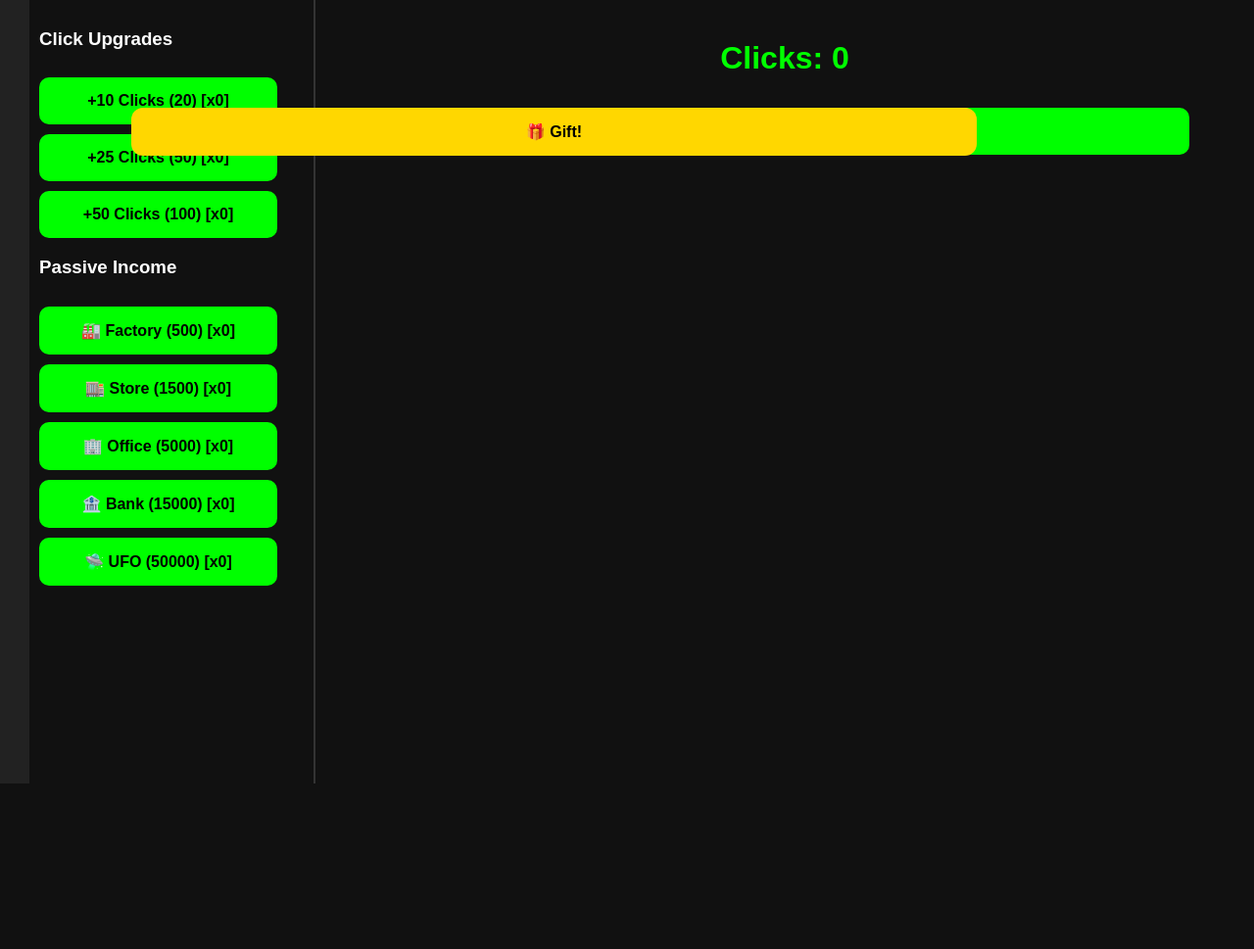
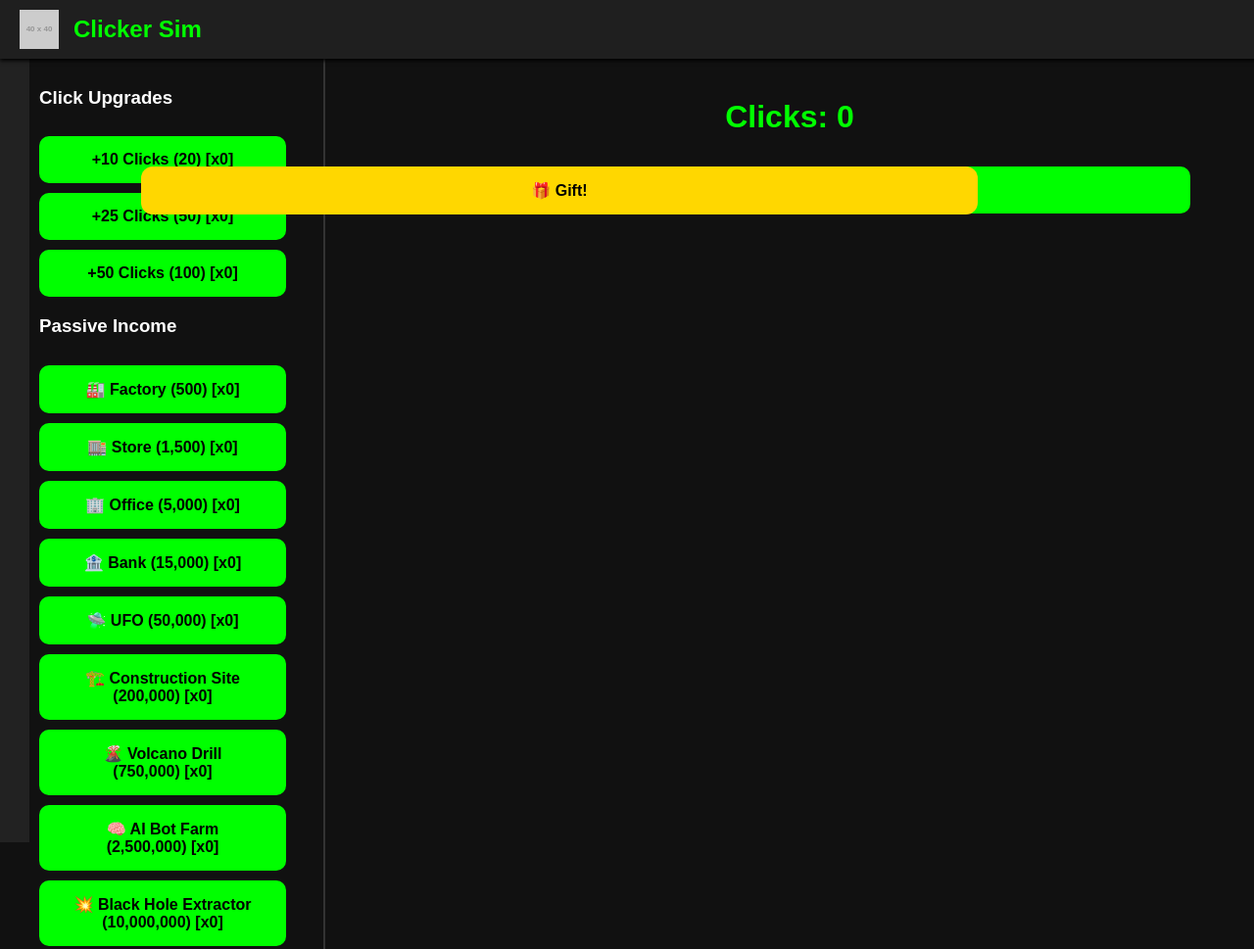
Before and after one commit to Coolwebsites130/Clicker-Sim, a plain HTML site: page index.html in a window 1280 px wide. Shown: the top 969 px of the page at 98% size. Before the commit the page ends 800 px from the top, so only its background shows below. Drawn offline with Linux system fonts and the light colour scheme; placeholder pictures from the web are drawn by us.

Commit message:
Update index.html

```diff
--- a/index.html
+++ b/index.html
@@ -1,17 +1,36 @@
 <!DOCTYPE html>
 <html lang="en">
 <head>
-  <meta charset="UTF-8">
-  <title>Clicker Empire 2X Mode</title>
+  <meta charset="UTF-8" />
+  <title>Clicker Sim</title>
   <style>
     body {
+      margin: 0;
       background-color: #111;
       color: white;
       font-family: Arial, sans-serif;
-      margin: 0;
-      padding: 0;
       display: flex;
       overflow-x: hidden;
+    }
+
+    header {
+      position: fixed;
+      top: 0;
+      left: 0;
+      width: 100%;
+      height: 60px;
+      background-color: #1f1f1f;
+      color: #0f0;
+      display: flex;
+      align-items: center;
+      padding: 0 20px;
+      z-index: 1000;
+      box-shadow: 0 2px 4px #000;
+    }
+
+    header img {
+      height: 40px;
+      margin-right: 15px;
     }
 
     #rage-bar {
@@ -19,6 +38,7 @@
       height: 100vh;
       background: #222;
       position: relative;
+      margin-top: 60px;
     }
 
     #rage-fill {
@@ -31,9 +51,10 @@
     }
 
     #sidebar {
-      width: 270px;
+      width: 280px;
       padding: 10px;
       border-right: 2px solid #333;
+      margin-top: 60px;
     }
 
     #main {
@@ -41,6 +62,7 @@
       text-align: center;
       padding: 20px;
       position: relative;
+      margin-top: 60px;
     }
 
     button {
@@ -103,6 +125,11 @@
   </style>
 </head>
 <body>
+  <header>
+    <img src="https://via.placeholder.com/40" alt="Logo" />
+    <h2>Clicker Sim</h2>
+  </header>
+
   <div id="rage-bar"><div id="rage-fill"></div></div>
 
   <div id="sidebar">
@@ -116,7 +143,11 @@
     <button onclick="buyAutoUpgrade('store', 1500, 5)" id="store">🏬 Store (1500)</button>
     <button onclick="buyAutoUpgrade('office', 5000, 15)" id="office">🏢 Office (5000)</button>
     <button onclick="buyAutoUpgrade('bank', 15000, 50)" id="bank">🏦 Bank (15000)</button>
-    <button onclick="buyAutoUpgrade('ufo', 50000, 200)" id="ufo">🛸 UFO Clickers (50000)</button>
+    <button onclick="buyAutoUpgrade('ufo', 50000, 200)" id="ufo">🛸 UFO (50000)</button>
+    <button onclick="buyAutoUpgrade('construction', 200000, 500)" id="construction">🏗️ Construction Site (200k)</button>
+    <button onclick="buyAutoUpgrade('volcano', 750000, 2500)" id="volcano">🌋 Volcano Drill (750k)</button>
+    <button onclick="buyAutoUpgrade('aibot', 2500000, 10000)" id="aibot">🧠 AI Bot Farm (2.5M)</button>
+    <button onclick="buyAutoUpgrade('blackhole', 10000000, 50000)" id="blackhole">💥 Black Hole Extractor (10M)</button>
   </div>
 
   <div id="main">
@@ -131,7 +162,7 @@
     let baseClickValue = parseInt(localStorage.getItem("clickValue")) || 1;
     let upgrades = JSON.parse(localStorage.getItem("upgrades")) || { upg1: 0, upg2: 0, upg3: 0 };
     let autoUpgrades = JSON.parse(localStorage.getItem("autoUpgrades")) || {
-      factory: 0, store: 0, office: 0, bank: 0, ufo: 0
+      factory: 0, store: 0, office: 0, bank: 0, ufo: 0, construction: 0, volcano: 0, aibot: 0, blackhole: 0
     };
     let rage = 0;
     let giftVisible = false;
@@ -180,11 +211,13 @@
 
     function generateAutoClicks() {
       let total = 0;
-      total += autoUpgrades.factory * 1;
-      total += autoUpgrades.store * 5;
-      total += autoUpgrades.office * 15;
-      total += autoUpgrades.bank * 50;
-      total += autoUpgrades.ufo * 200;
+      for (const key in autoUpgrades) {
+        let rate = {
+          factory: 1, store: 5, office: 15, bank: 50,
+          ufo: 200, construction: 500, volcano: 2500, aibot: 10000, blackhole: 50000
+        }[key];
+        total += autoUpgrades[key] * rate;
+      }
       if (total > 0) {
         clicks += total;
         saveProgress();
@@ -197,11 +230,19 @@
       document.getElementById("upg1").innerText = `+10 Clicks (20) [x${upgrades.upg1}]`;
       document.getElementById("upg2").innerText = `+25 Clicks (50) [x${upgrades.upg2}]`;
       document.getElementById("upg3").innerText = `+50 Clicks (100) [x${upgrades.upg3}]`;
-      document.getElementById("factory").innerText = `🏭 Factory (500) [x${autoUpgrades.factory}]`;
-      document.getElementById("store").innerText = `🏬 Store (1500) [x${autoUpgrades.store}]`;
-      document.getElementById("office").innerText = `🏢 Office (5000) [x${autoUpgrades.office}]`;
-      document.getElementById("bank").innerText = `🏦 Bank (15000) [x${autoUpgrades.bank}]`;
-      document.getElementById("ufo").innerText = `🛸 UFO (50000) [x${autoUpgrades.ufo}]`;
+      for (const key in autoUpgrades) {
+        const names = {
+          factory: "🏭 Factory", store: "🏬 Store", office: "🏢 Office",
+          bank: "🏦 Bank", ufo: "🛸 UFO", construction: "🏗️ Construction Site",
+          volcano: "🌋 Volcano Drill", aibot: "🧠 AI Bot Farm", blackhole: "💥 Black Hole Extractor"
+        };
+        const costs = {
+          factory: 500, store: 1500, office: 5000, bank: 15000,
+          ufo: 50000, construction: 200000, volcano: 750000, aibot: 2500000, blackhole: 10000000
+        };
+        const el = document.getElementById(key);
+        if (el) el.innerText = `${names[key]} (${costs[key].toLocaleString()}) [x${autoUpgrades[key]}]`;
+      }
     }
 
     function updateRageBar() {
```
